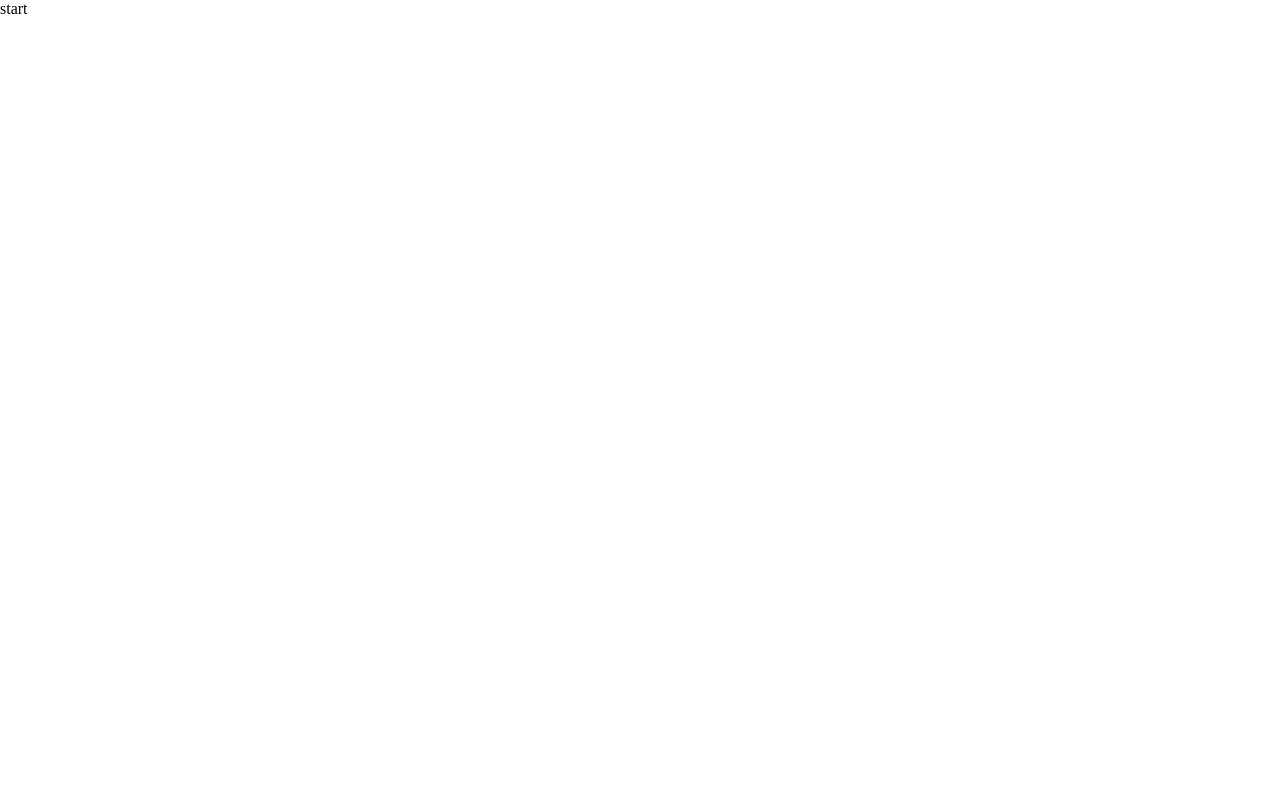
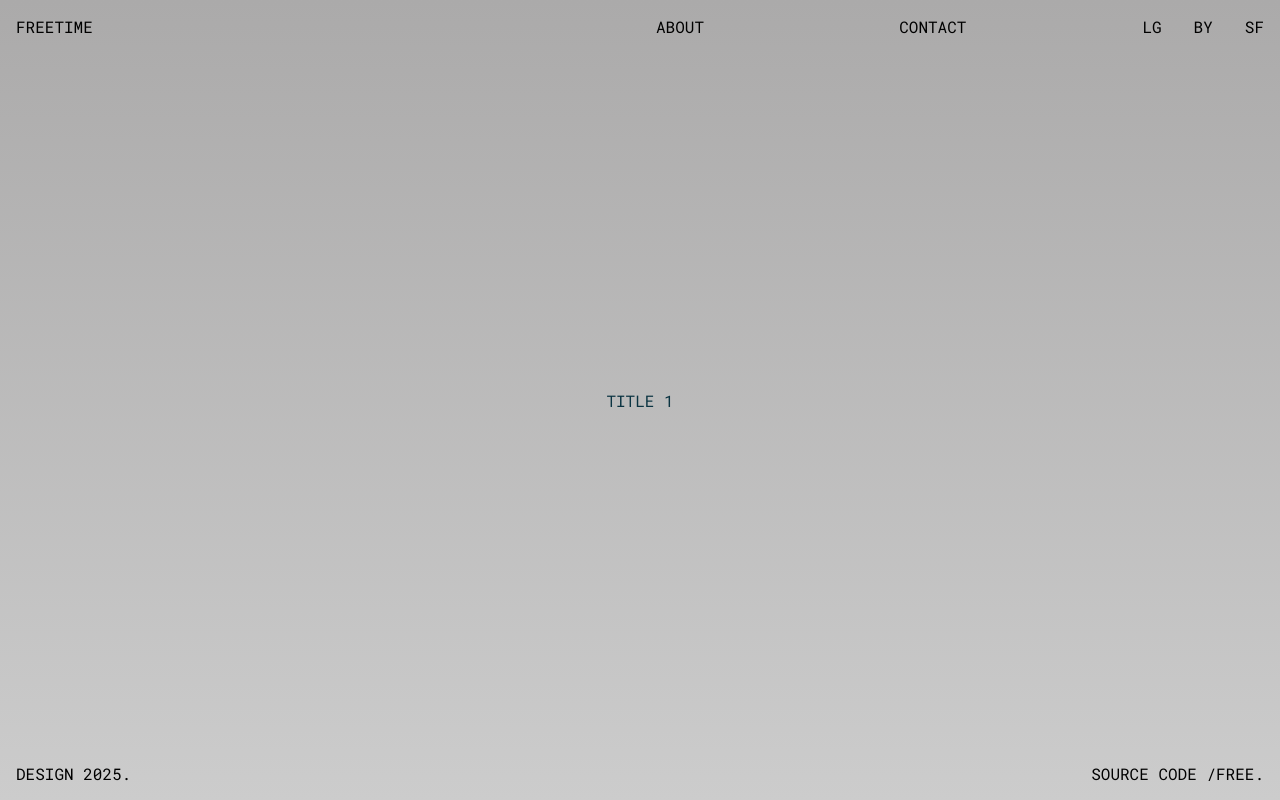
Before and after one commit to freetimezp/usefull-things-180-slider, a website built with Vite: page index.html in a window 1280 px wide. Built offline with nearby package versions, Linux system fonts and the light colour scheme.

Commit message:
02. usefull-things-180-slider. UI.

```diff
--- a/index.html
+++ b/index.html
@@ -10,7 +10,38 @@
     </head>
 
     <body>
-        start
+        <nav>
+            <div class="logo">
+                <a href="#">Freetime</a>
+            </div>
+            <div class="links">
+                <a href="#">About</a>
+                <a href="#">Contact</a>
+
+                <div class="socials">
+                    <a href="#">LG</a>
+                    <a href="#">BY</a>
+                    <a href="#">SF</a>
+                </div>
+            </div>
+        </nav>
+
+        <footer>
+            <p>Design 2025.</p>
+            <p>Source Code /free.</p>
+        </footer>
+
+        <div class="gradient-bg"></div>
+
+        <div class="container">
+            <div class="project-title-container">
+                <a href="#" id="project-link">
+                    <div class="project-title-mask">
+                        <p id="project-title">Title 1</p>
+                    </div>
+                </a>
+            </div>
+        </div>
 
         <script type="module" src="./src/assets/js/main.js"></script>
     </body>
--- a/src/assets/css/style.css
+++ b/src/assets/css/style.css
@@ -1,3 +1,5 @@
+@import url("https://fonts.googleapis.com/css2?family=Roboto+Mono:ital,wght@0,100..700;1,100..700&display=swap");
+
 * {
     padding: 0;
     margin: 0;
@@ -9,3 +11,96 @@
 a {
     text-decoration: none;
 }
+
+a,
+p {
+    display: block;
+    text-transform: uppercase;
+    color: #000;
+    font-family: Roboto Mono;
+    font-size: 16px;
+    font-weight: 400;
+}
+
+nav,
+footer {
+    position: absolute;
+    left: 0;
+    width: 100vw;
+    padding: 1em;
+    display: flex;
+    justify-content: space-between;
+    gap: 2em;
+    z-index: 1;
+}
+
+nav {
+    top: 0;
+}
+
+footer {
+    bottom: 0;
+}
+
+.links,
+.socials {
+    display: flex;
+    gap: 2em;
+}
+
+nav > *,
+.links a {
+    flex: 1;
+}
+
+.gradient-bg {
+    position: absolute;
+    bottom: 0;
+    width: 100vw;
+    height: 100svh;
+    background: rgb(204, 204, 204);
+    background: linear-gradient(0deg, rgb(204, 204, 204) 0%, rgb(171, 170, 170) 100%);
+    z-index: 0;
+}
+
+.container {
+    position: relative;
+    width: 100vw;
+    height: 100svh;
+    overflow: hidden;
+    z-index: 2;
+}
+
+.project-title-container {
+    position: fixed;
+    top: 50%;
+    left: 50%;
+    transform: translate(-50%, -50%);
+    width: 50%;
+    aspect-ratio: 16/9;
+}
+
+#project-link {
+    width: 100%;
+    height: 100%;
+    display: flex;
+    align-items: center;
+    color: #fff;
+}
+
+.project-title-mask {
+    position: relative;
+    width: 100%;
+    height: 20px;
+    clip-path: polygon(0 0, 100% 0, 100% 100%, 0% 100%);
+    overflow: hidden;
+}
+
+#project-title {
+    display: block;
+    position: relative;
+    transform: translateY(0px);
+    color: #0b3442;
+    text-align: center;
+    transition: transform 0.5s ease-in-out;
+}
```
Also changed, not shown: 1 other file.
